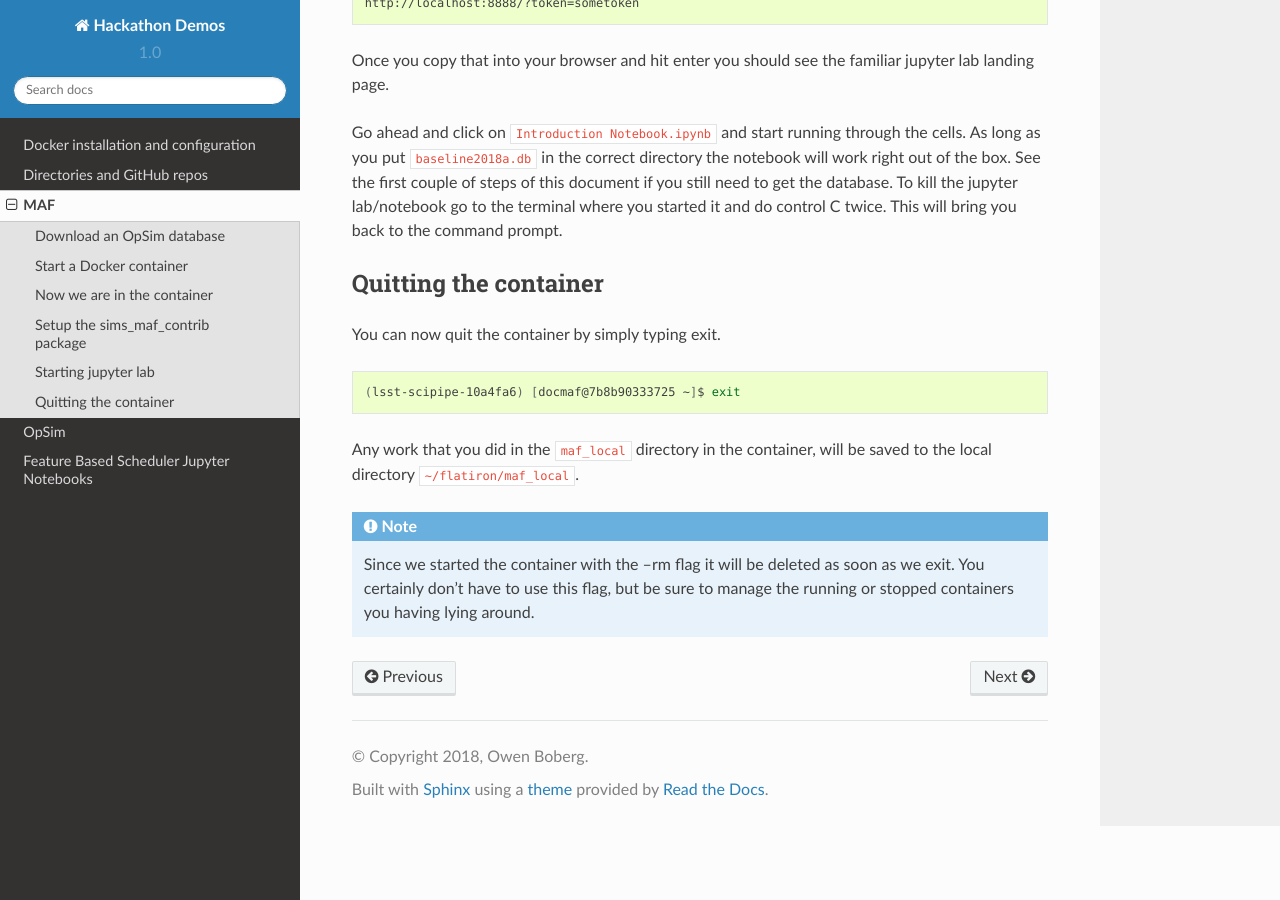
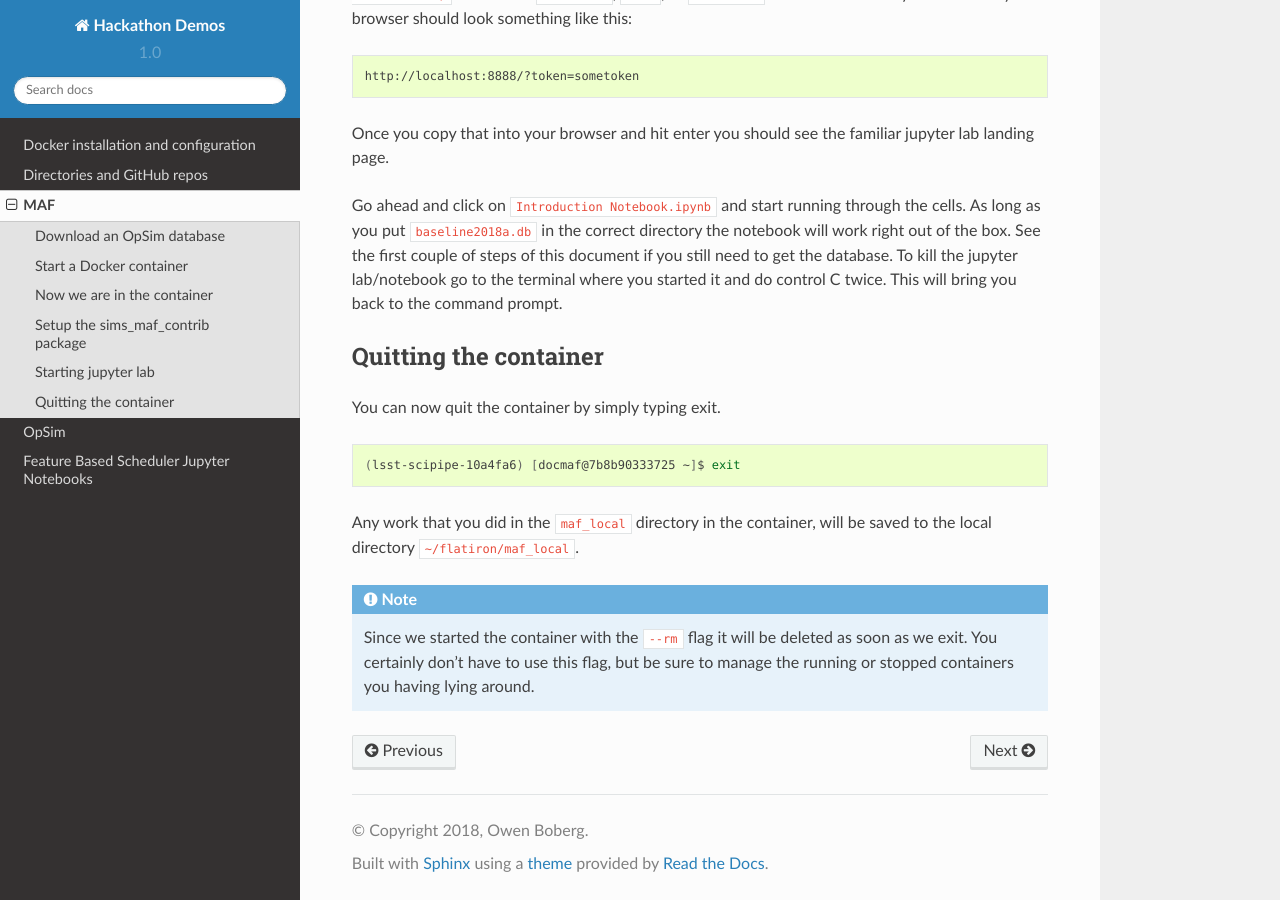
Before and after one commit to oboberg/cadence_hackathon, a Sphinx documentation site: the page built from docs/maf.rst, in a window 1280 px wide and 900 px high, scrolled down 2085 px. Built offline with Sphinx 7.4.7 and the Read the Docs theme 2.0.0, drawn with Linux system fonts in a browser that asks for light colours; some of the changed text lies outside the part shown.

Commit message:
fix some typos

```diff
--- a/docs/directories.rst
+++ b/docs/directories.rst
@@ -30,7 +30,7 @@
 
 3. If you are on a linux system you will need to open up the read/write permissions
 of any of the local directories that will be mounted inside of docker containers.
-The for these tutorials you will need to do this for ``maf_local``, ``my_repos``,
+For these tutorials you will need to do this for ``maf_local``, ``my_repos``,
 and ``run_local``. Again, please see this `link <https://docs.docker.com/install/linux/linux-postinstall/#next-steps/>`_
 for additional setup steps for using docker on linux.
 
--- a/docs/maf.rst
+++ b/docs/maf.rst
@@ -33,7 +33,7 @@
 
 Breakdown of command:
  - ``docker run`` run a docker container
- - ``-it`` Give me an an interactive shell in the container
+ - ``-it`` give me an an interactive shell in the container
  - ``--rm`` remove the container after it is stopped
  - ``-v ${PWD}/maf_local`` mounts the local ``maf_local`` into the container at the path ``/home/docmaf/maf_local``.
  - ``-v ${PWD}/my_repos`` mounts the local ``my_repos`` into the container at the path ``/home/docmaf/my_repos``.
@@ -121,5 +124,5 @@
 Any work that you did in the ``maf_local`` directory in the container, will be saved to the local directory ``~/flatiron/maf_local``.
 
 .. note::
-    Since we started the container with the --rm flag it will be deleted as soon as we exit.
+    Since we started the container with the ``--rm`` flag it will be deleted as soon as we exit.
     You certainly don’t have to use this flag, but be sure to manage the running or stopped containers you having lying around.
--- a/docs/opsim.rst
+++ b/docs/opsim.rst
@@ -334,7 +334,7 @@
     (lsst-scipipe-fcd27eb) [opsim@9d54f5d124e1 output]$
 
 This query will return nothing. For contrast, try the same thing with the first feature based run
-(``opsim-docker_2002.db``) that used the default configuration.
+(``opsim-docker_2000.db``) that used the default configuration.
 
 
 A new proposal based run
```
Also changed, not shown: other parts of docs/maf.rst (+3 -0 lines), 11 other files.
